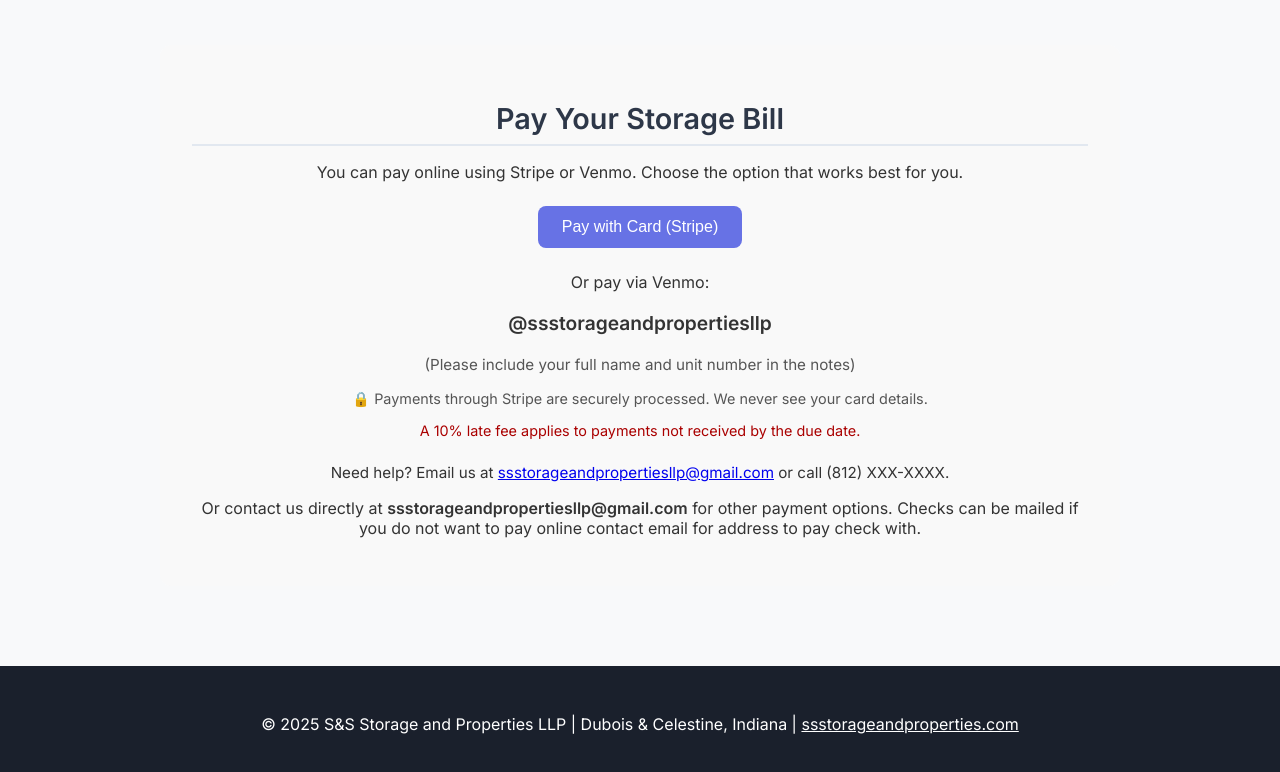
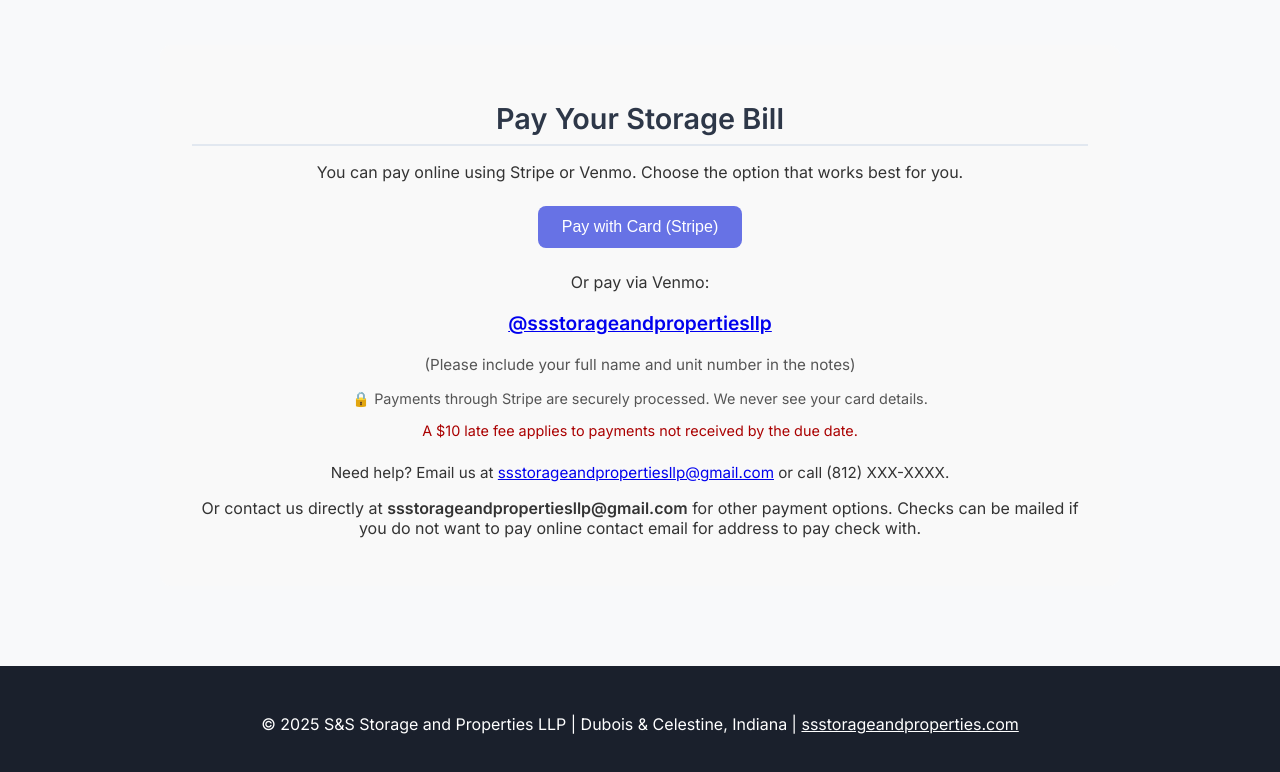
Before and after one commit to ssstorageandpropertiesllp/ssstorageandpropertiessllp.github.io, a plain HTML site: page index.html in a window 1280 px wide. Shown: the part 2063-2835 px from the top of the page. Drawn offline with Linux system fonts and the light colour scheme.

Commit message:
Update index.html

```diff
--- a/index.html
+++ b/index.html
@@ -165,8 +165,14 @@
       <!-- Venmo Info -->
       <div style="margin-top: 1rem;">
         <p style="font-size: 1rem; margin-bottom: 0.3rem;">Or pay via Venmo:</p>
-        <p style="font-size: 1.2rem; font-weight: bold;">@ssstorageandpropertiesllp</p>
-        <p style="font-size: 0.95rem; color: #555;">(Please include your full name and unit number in the notes)</p>
+        <p style="font-size: 1.2rem; font-weight: bold;">
+          <a href="https://venmo.com/ssstorageandpropertiesllp" target="_blank" rel="noopener">
+            @ssstorageandpropertiesllp
+          </a>
+        </p>
+        <p style="font-size: 0.95rem; color: #555;">
+          (Please include your full name and unit number in the notes)
+        </p>
       </div>
 
       <!-- Security / Late Fee / Contact -->
@@ -175,7 +181,7 @@
       </p>
 
       <p style="font-size: 0.9rem; color: #aa0000;">
-        A 10% late fee applies to payments not received by the due date.
+        A $10 late fee applies to payments not received by the due date.
       </p>
 
       <p style="margin-top: 1.5rem; font-size: 0.95rem;">
```
